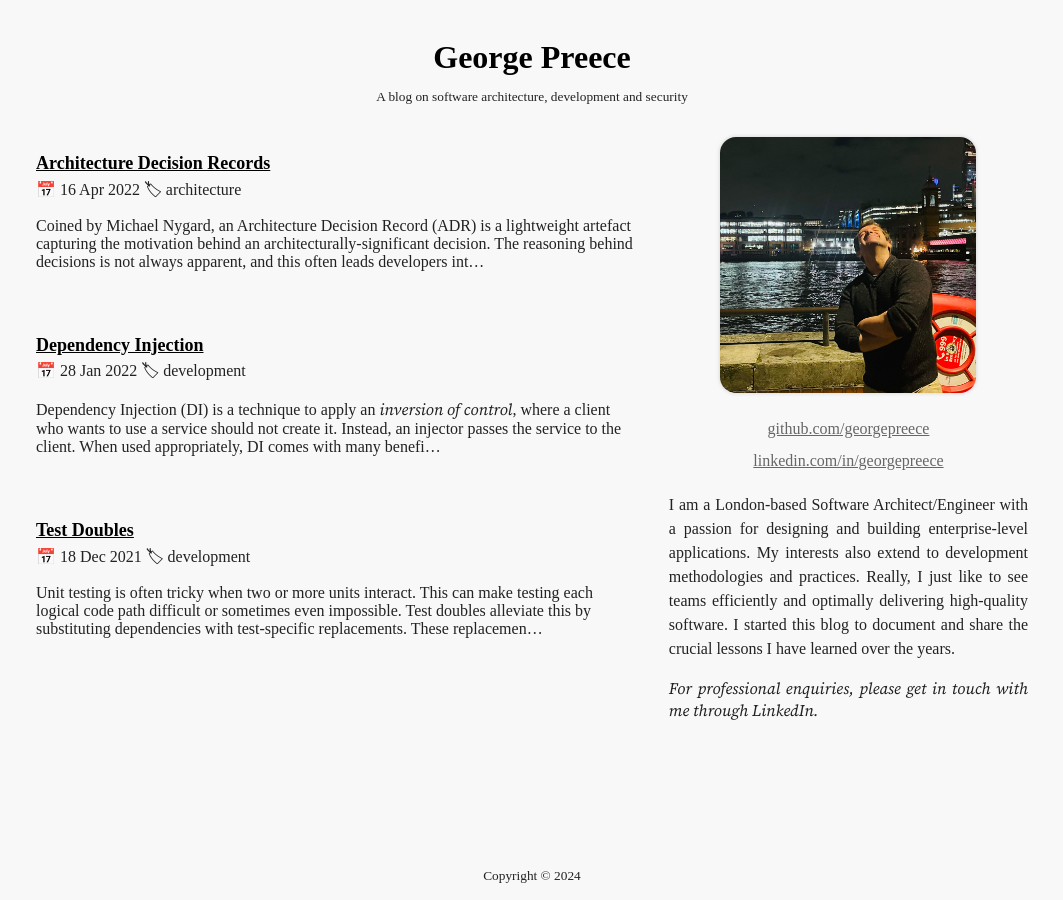
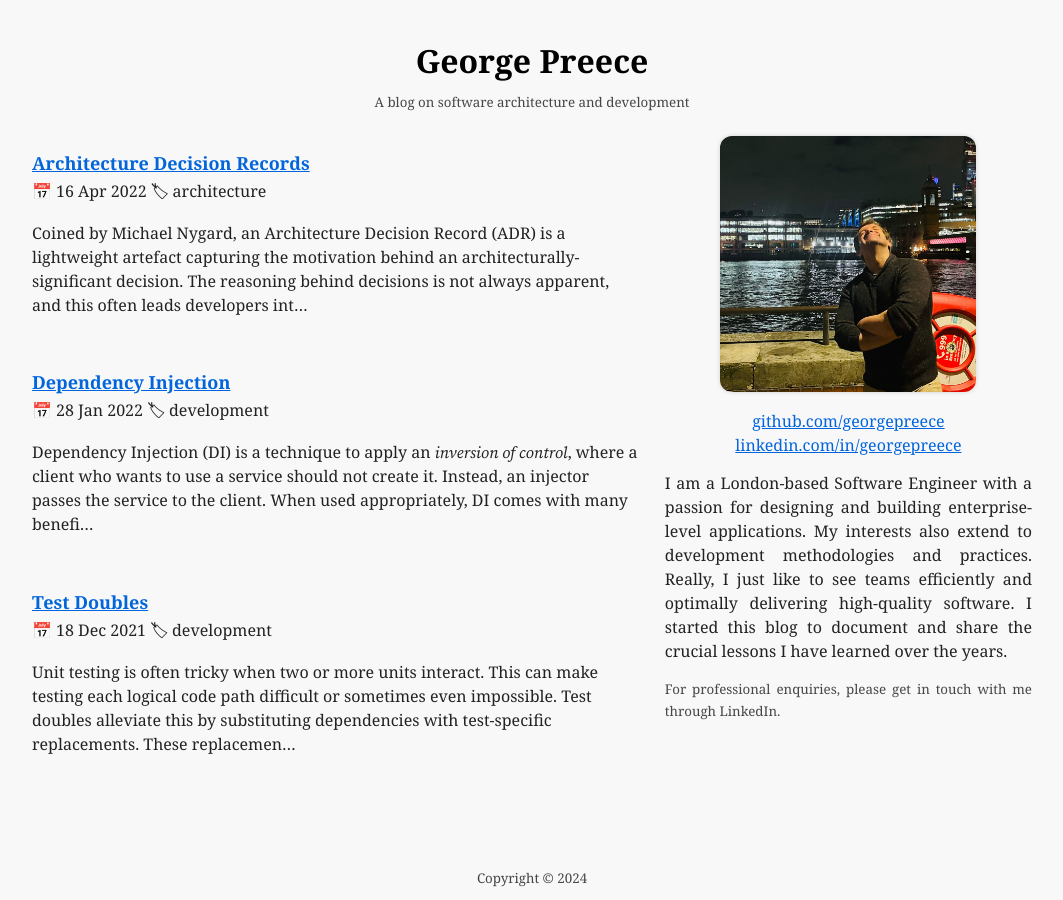
Before and after one commit to GeorgePreece/GeorgePreece.github.io, a Jekyll site: the page built from index.html, in a window 1280 px wide. Shown: the whole page, without its empty margins (108-1171 px from the left). Built offline with Jekyll 4.4.1, drawn with Linux system fonts in a browser that asks for light colours; some web fonts are replaced.

Commit message:
Style updates

```diff
--- a/_config.yml
+++ b/_config.yml
@@ -1,5 +1,5 @@
 title: "George Preece"
-description: "A blog on software architecture, development and security"
+description: "A blog on software architecture and development"
 links:
   - GitHub:
     label: "github.com/georgepreece"
@@ -8,7 +8,7 @@ links:
     label: "linkedin.com/in/georgepreece"
     value: "https://linkedin.com/in/georgepreece"
 biography: >
-  I am a London-based Software Architect/Engineer with a passion for designing
+  I am a London-based Software Engineer with a passion for designing
   and building enterprise-level applications. My interests also extend to
   development methodologies and practices. Really, I just like to see teams
   efficiently and optimally delivering high-quality software. I started this
--- a/_layouts/article.html
+++ b/_layouts/article.html
@@ -3,19 +3,19 @@ layout: "default"
 ---
 <div>
     <article class="padding-horz text-justify with-h1">
+        <h1>{{ page.title }}</h1>
         <time class="icon-date" datetime="{{ page.date }}">{{ page.date | date_to_string }}</time>
         <ul class="icon-label list-inline list-comma">
             {% for tag in page.tags %}
                 <li>{{ tag }}</li>
             {% endfor %}
         </ul>
-        <h1 class="heading">{{ page.title }}</h1>
         {{ content }}
     </article>
 </div>
 <div>
     <div class="sidebar-content padding-all">
-        <a class="link" href="/">&#x1F3E0; Back to home</a>
+        <a href="/">&#x1F3E0; Back to home</a>
         <h2 class="heading">Table of Contents</h2>
         <nav class="toc">
             {% include toc.html html=content ordered="true" anchor_class="line-spacing" %}
--- a/index.html
+++ b/index.html
@@ -8,15 +8,15 @@ description: A blog on software architecture, development and security
     <nav class="margin-horz">
         {% for post in site.posts %}
             <article class="padding-vert">
-                <h2 class="heading text-large"><a class="link" href="{{ post.url }}">{{ post.title }}</a></h2>
+                <h2 class="text-large"><a href="{{ post.url }}">{{ post.title }}</a></h2>
 
-                <time class="detail icon-date" datetime="{{ post.date }}">{{ post.date | date_to_string }}</time>
-                <ul class="detail icon-label list-inline list-comma">
+                <time class="icon-date" datetime="{{ post.date }}">{{ post.date | date_to_string }}</time>
+                <ul class="icon-label list-inline list-comma">
                     {% for tag in post.tags %}
                         <li>{{ tag }}</li>
                     {% endfor %}
                 </ul>
-                <p class="text">{{ post.excerpt | truncate: 256, "" | append: "…" }}</p>
+                {{ post.excerpt | truncate: 256, "" | append: "…" }}
             </article>
         {% endfor %}
     </nav>
@@ -30,11 +30,11 @@ description: A blog on software architecture, development and security
     <div class="margin-horz text-justify">
         <address class="text-center margin-vert">
             {% for link in site.links %}
-                <a class="link line-spacing" href="{{ link.value }}" target="_blank" rel="noopener">{{ link.label }}</a>
-                {% if forloop.last == false %}<br />{% endif %}
+            <a class="line-spacing" href="{{ link.value }}" target="_blank" rel="noopener">{{ link.label }}</a>
+            {% if forloop.last == false %}<br />{% endif %}
             {% endfor %}
         </address>
-        <p class="text">{{ site.biography }}</p>
-        <p class="text-italic">For professional enquiries, please get in touch with me through LinkedIn.</p>
+        <p>{{ site.biography }}</p>
+        <small>For professional enquiries, please get in touch with me through LinkedIn.</small>
     </div>
 </div>
--- a/styles/common.css
+++ b/styles/common.css
@@ -1,14 +1,5 @@
 :root {
-    --spacingSize:16px;
-
-    --colorBackground:#F8F8F8;
-    --colorCodeBackground:#E6E6E6;
-    --colorCodeBorder:#D5D5D5;
-
-    --colorTextHeading:#000;
-    --colorTextDefault:#222222;
-    --colorTextLink:#666;
-    --colorTextLinkHover:#000;
+    --spacingSize:12px;
 }
 
 /* Structure */
@@ -19,24 +10,13 @@ main { flex:1;display:flex;flex-wrap:wrap-reverse }
 
 /* Defaults */
 html {
-    font: medium "Source Serif";
-    color: var(--colorTextDefault);
-    background:var(--colorBackground);
+    font: medium "Source Serif", Georgia, serif;
+    color: #222222;
+    background: #F8F8F8;
 }
 
 ul,ol { text-align:left }
 address { font-style:normal }
-code { background:var(--colorCodeBackground);font:small"Source Code";padding:0 2px }
-pre { max-width:calc(100vw - 2 * var(--spacingSize)) }
-pre > code { display:block;padding:var(--spacingSize);border-left:thick solid var(--colorCodeBorder);
-    overflow:scroll;scrollbar-width:none }
-pre > code::-webkit-scrollbar { width:0 }
-
-blockquote { border-left:thick solid var(--colorCodeBorder);margin:0; }
-blockquote > p { padding:var(--spacingSize); }
-
-.link, .link:visited { color: var(--colorTextLink) }
-.link:hover, .link:focus { color: var(--colorTextLinkHover) }
 
 /* Utilities */
 .list-inline { display:inline;font-size:0;margin:0;padding:0 }
@@ -67,7 +47,6 @@ blockquote > p { padding:var(--spacingSize); }
 .icon-date::before  { content:"\1F4C5";font-size:medium;padding-right:4px }
 .icon-label::before { content:"\1F3F7";font-size:medium;padding-right:4px }
 
-
 article.with-h1 > h1 { font-size:x-large }
 
 .toc ol, .toc ul { font-size:large;list-style-type:square;padding-inline-start:20px;margin:0 }
@@ -78,32 +57,82 @@ article.with-h1 > h1 { font-size:x-large }
     main > div:last-child  { flex:1.000 }
 }
 
-/* Typography */
-.heading, .heading > a.link {
-    color: var(--colorTextHeading);
+/* Headings */
+h1,h2,h3,h4,h5,h6 {
+    color: #000000;
     font-weight: 600;
-    line-height: 1.3;/
+    line-height: 1.3;
     margin-top: calc(1em / 1.125);
     margin-bottom: calc(1em * 0.25);
 }
-.text {
-    color: var(--colorTextDefault);
+
+/* Body */
+p {
+    color: #222222;
     font-weight: 400;
     line-height: 1.5;
     margin-top: calc(1em / 1.125);
     margin-bottom: calc(1em / 1.125);
 }
-.detail {
-    color: var(--colorTextDefault);
+
+/* Detail */
+small {
+    color: #464646;
     font-weight: 400;
     line-height: 1.3;
     margin-top: calc(1em / 1.125);
     margin-bottom: calc(1em / 1.125);
 }
-.code {
-    color: var(--colorTextDefault);
+
+/* Code-block */
+pre {
+    max-width: calc(100vw - 2 * var(--spacingSize));
+}
+pre > code {
+    font: small "Source Code", Monaco, monospace;
+    color: #222222;
     font-weight: 400;
     line-height: 1.5;
     margin-top: calc(1em / 1.125);
     margin-bottom: calc(1em / 1.125);
+
+    display: block;
+    background-color: #E6E6E6;
+    padding: var(--spacingSize);
+    border-left: thick solid #D5D5D5;
+
+    overflow: scroll;
+    scrollbar-width: none;
 }
+pre > code::-webkit-scrollbar {
+    width: 0;
+}
+
+/* Inline */
+p > code {
+    font: small "Source Code", Monaco, monospace;
+    color: #464646;
+    padding: 4px
+}
+
+/* Quote */
+blockquote {
+    border-left: thick solid #D5D5D5;
+    margin: 0;
+    padding: 2px 0
+}
+blockquote > p {
+    padding-left: var(--spacingSize);
+    color: #464646;
+}
+
+/* Link */
+a {
+    color: #0265DC;
+}
+a:hover {
+    color: #0054b6;
+}
+a:active {
+    color: #004491;
+}
```
